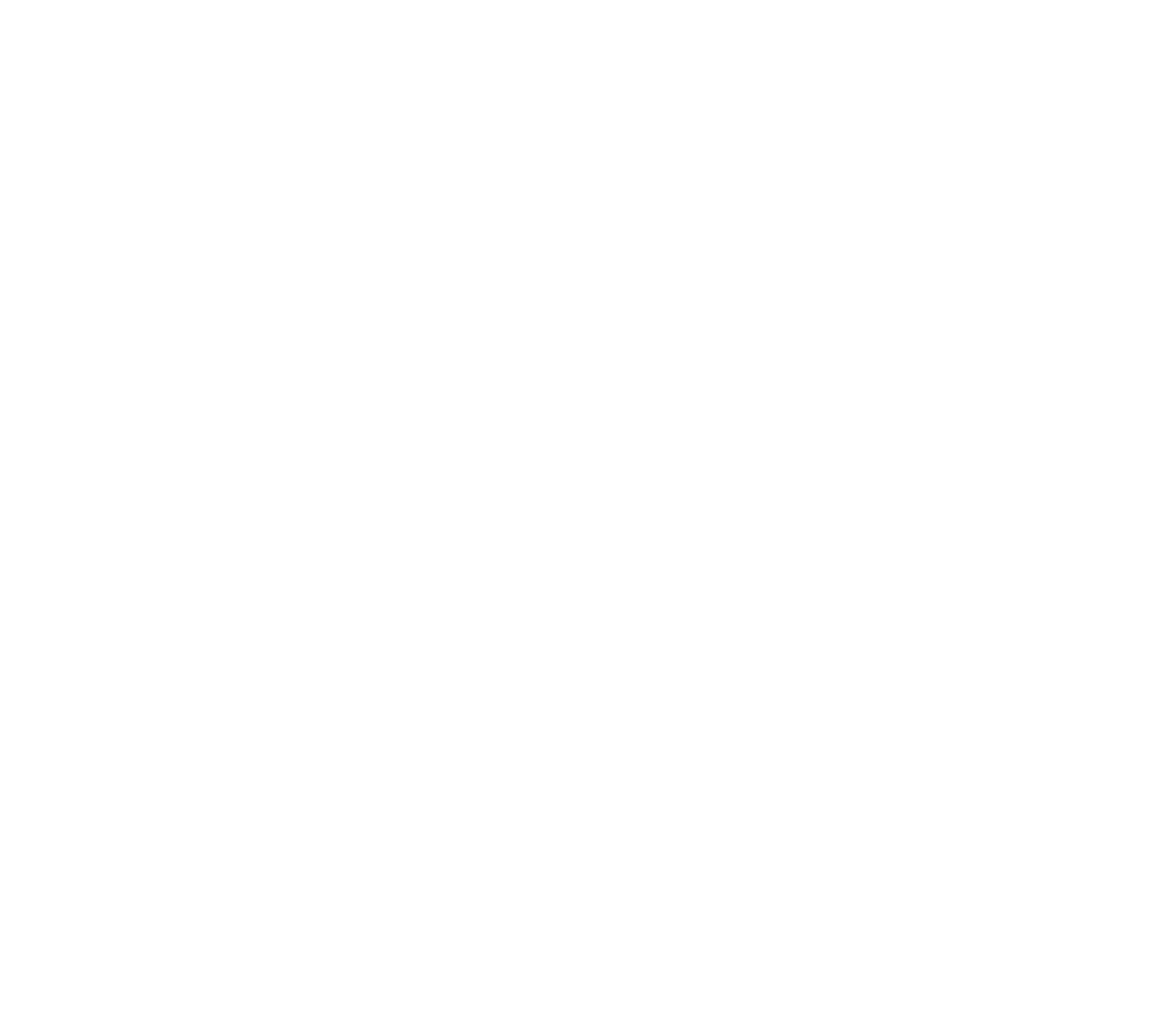
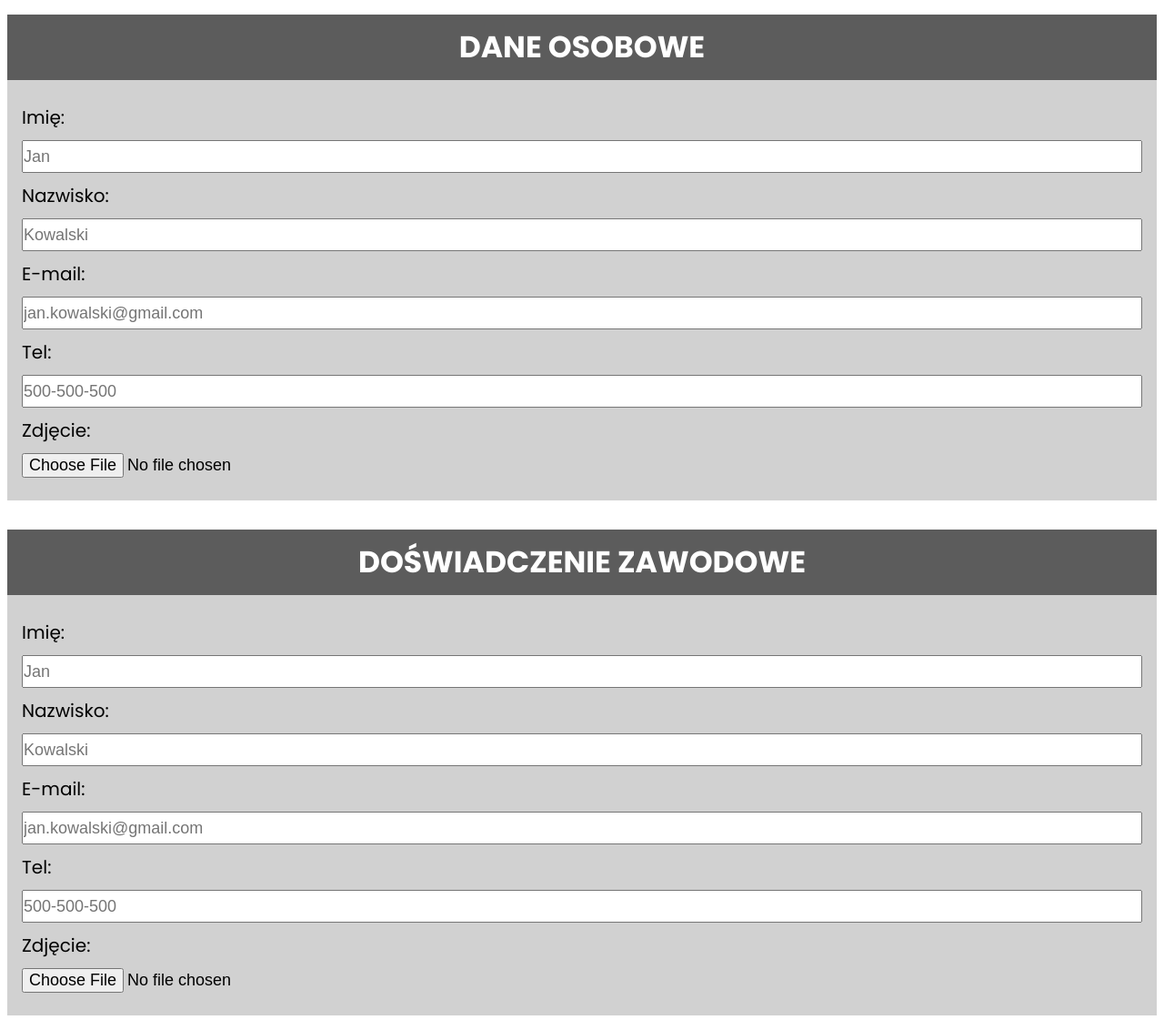
Before and after one commit to Grapli/CV_CREATOR, a website: page index.html in a window 1280 px wide. Shown: the whole page at 91% size. Before the commit the page ends 800 px from the top, so only its background shows below. Drawn offline with Linux system fonts and the light colour scheme.

Commit message:
Create personal data form

```diff
--- a/index.html
+++ b/index.html
@@ -15,10 +15,47 @@
 </head>
 
 <body>
+    <div class="container">
+        <div class="cv-box">
+            <div class="cv-box__title">
+                <h2 class="cv-box__title-title">Dane osobowe</h2>
+            </div>
+            <form action="">
+                <label for="name">Imię:</label>
+                <input type="text" id="name" name="name" placeholder="Jan">
+                <label for="last-name">Nazwisko:</label>
+                <input type="text" id="last-name" name="last-name" placeholder="Kowalski">
+                <label for="email">E-mail:</label>
+                <input type="email" id="email" name="email" placeholder="jan.kowalski@gmail.com">
+                <label for="tel">Tel:</label>
+                <input type="number" id="tel" name="tel" placeholder="500-500-500">
+                <label for="img">Zdjęcie:</label>
+                <input type="file" id="img" name="img">
+            </form>
+        </div>
+        <div class="cv-box">
+            <div class="cv-box__title">
+                <h2 class="cv-box__title-title">Doświadczenie zawodowe</h2>
+            </div>
+            <form action="">
+                <label for="name">Imię:</label>
+                <input type="text" id="name" name="name" placeholder="Jan">
+                <label for="last-name">Nazwisko:</label>
+                <input type="text" id="last-name" name="last-name" placeholder="Kowalski">
+                <label for="email">E-mail:</label>
+                <input type="email" id="email" name="email" placeholder="jan.kowalski@gmail.com">
+                <label for="tel">Tel:</label>
+                <input type="number" id="tel" name="tel" placeholder="500-500-500">
+                <label for="img">Zdjęcie:</label>
+                <input type="file" id="img" name="img">
+            </form>
+        </div>
 
 
 
 
+
+    </div>
     <script src="/dist/js/main.min.js"></script>
 </body>
 
--- a/src/sass/base/_base.scss
+++ b/src/sass/base/_base.scss
@@ -1,3 +1,4 @@
+@use 'base/colors' as *;
 *,
 *::after,
 *::before {
@@ -11,7 +12,40 @@ html {
 }
 
 body {
-	font-family: "Poppins", serif;
+	font-family: 'Poppins', serif;
 	font-size: 1.6rem;
 	height: 100vh;
 }
+
+.container {
+	margin: 0 auto;
+	width: 100%;
+	max-width: 1400px;
+}
+form {
+	padding: 1em;
+	background-color: $gray;
+	display: flex;
+	flex-direction: column;
+}
+label {
+	font-size: 2rem;
+	margin-top: 10px;
+}
+input {
+	margin-top: 10px;
+	height: 2em;
+	font-size: 1.8rem;
+}
+
+@media (max-width: 798px) {
+	label {
+		font-size: 1.8rem;
+		margin-top: 10px;
+	}
+	input {
+		margin-top: 10px;
+		height: 2em;
+		font-size: 1.5rem;
+	}
+}
--- a/src/sass/base/_colors.scss
+++ b/src/sass/base/_colors.scss
@@ -1,2 +1,4 @@
 $white: #fff;
 $black: #000;
+$accent: #5c5c5c;
+$gray: #d1d1d1;
--- /dev/null
+++ b/src/sass/layout/_layout.scss
@@ -0,0 +1,15 @@
+@use 'base/colors' as *;
+.cv-box {
+	padding: 1em 0.5em;
+	display: flex;
+	flex-direction: column;
+
+	&__title {
+        padding: 0.5em;
+		font-size: 2.2rem;
+		text-align: center;
+		text-transform: uppercase;
+		background-color: $accent;
+        color: $white;
+	}
+}
--- a/src/sass/main.scss
+++ b/src/sass/main.scss
@@ -1,2 +1,4 @@
 @use 'base/base';
 @use 'base/colors';
+@use 'layout/layout';
+@use 'media/media';
--- /dev/null
+++ b/src/sass/media/_media.scss
@@ -0,0 +1,9 @@
+@media(max-width:798px){
+    .cv-box {
+        &__title {
+
+            font-size: 1.2rem;
+
+        }
+    }
+}
```
Also changed, not shown: dist/css/main.min.css.
